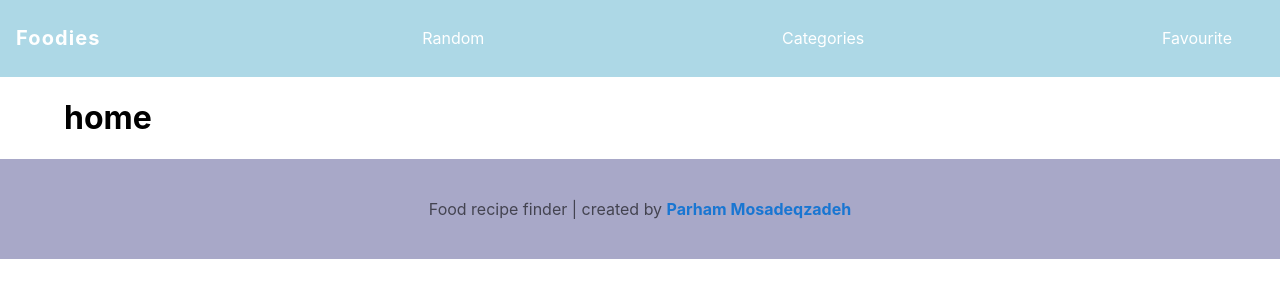
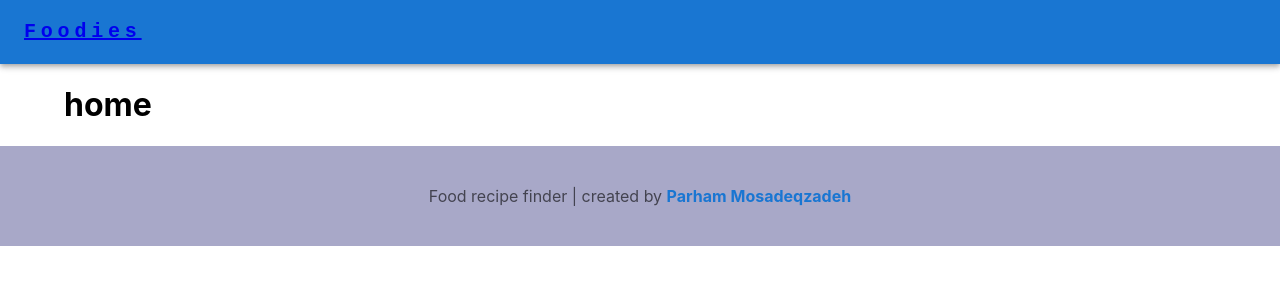
Before and after one commit to parham-mosadeq/foodies, a React (Create React App) app: page / in a window 1280 px wide. Shown: the top 300 px of the page. Built offline with nearby package versions, Linux system fonts and the light colour scheme.

Commit message:
header rebuild by mui

```diff
--- a/src/components/layout/Header.js
+++ b/src/components/layout/Header.js
@@ -1,127 +1,252 @@
-import React from 'react';
+import * as React from 'react';
+import AppBar from '@mui/material/AppBar';
+import Box from '@mui/material/Box';
+import Toolbar from '@mui/material/Toolbar';
+import IconButton from '@mui/material/IconButton';
+import Typography from '@mui/material/Typography';
+import Menu from '@mui/material/Menu';
+import MenuIcon from '@mui/icons-material/Menu';
+import Container from '@mui/material/Container';
+import MenuItem from '@mui/material/MenuItem';
+import { LocalPizza } from '@mui/icons-material';
 import { Link } from 'react-router-dom';
-import styled from 'styled-components';
 
-const MainHeader = styled.header`
-  width: 50vw;
-  height: 100vh;
-  background-color: lightblue;
-  margin: 0;
-  padding: 0;
-  position: absolute;
-  right: 0;
-  top: 0;
-  transition: transform 0.3s ease-in-out, opacity 0.2s linear;
-  ${(props) =>
-    props.mobileOpen
-      ? ' transform: translateX(0) '
-      : ' transform: translateX(-1000%);'}
-  transform: translateX(-1000%);
-  nav {
-    display: flex;
-    flex-direction: column;
+const pages = ['Favourite', 'Random'];
 
-    ul:first-child {
-      font-size: 20px;
-      font-weight: bold;
-      letter-spacing: 1.1px;
-      border-bottom: 1px solid silver;
-    }
+function ResponsiveAppBar() {
+  const [anchorElNav, setAnchorElNav] = React.useState(null);
 
-    ul {
-      padding: 0.4rem 1rem;
+  const handleOpenNavMenu = (event) => {
+    setAnchorElNav(event.currentTarget);
+  };
 
-      li {
-        list-style: none;
-        a {
-          text-decoration: none;
-          color: #fff;
-          width: inherit;
-          cursor: pointer;
-        }
-      }
-    }
-  }
+  const handleCloseNavMenu = () => {
+    setAnchorElNav(null);
+  };
 
-  @media (min-width: 700px) {
-    transform: translateX(0);
-
-    width: 100vw;
-    height: fit-content;
-    position: relative;
-    nav {
-      display: flex;
-      flex-direction: row;
-      justify-content: space-between;
-      align-items: center;
-
-      ul:first-child {
-        font-size: 20px;
-        font-weight: bold;
-        letter-spacing: 1.1px;
-        margin-right: 1.5rem;
-        border-bottom: none;
-      }
-      ul {
-        li {
-          text-transform: capitalize;
-          margin-right: 2rem;
-        }
-      }
-    }
-  }
-`;
-
-const MenuBtn = styled.button`
-  border: none;
-  background-color: red;
-  z-index: 10;
-  position: absolute;
-  right: 0;
-  top: 10px;
-  cursor: pointer;
-
-  @media (min-width: 700px) {
-    display: none;
-  }
-`;
-
-const Header = () => {
-  const [mobileOpen, setMobileOpen] = React.useState(false);
-
-  const handelMenu = () => {
-    setMobileOpen((prevState) => !prevState);
+  //* Global Link styles
+  const linkStyles = {
+    textDecoration: 'none',
+    color: '#a7a7a7',
   };
 
   return (
-    <>
-      <MenuBtn onClick={handelMenu}>{mobileOpen ? 'X' : 'O'}</MenuBtn>
-      <MainHeader mobileOpen={mobileOpen}>
-        <nav>
-          <ul>
-            <li>
-              <Link to='/'>Foodies</Link>
-            </li>
-          </ul>
-          <ul>
-            <li>
-              <Link to='/random'>Random</Link>
-            </li>
-          </ul>
-          <ul>
-            <li>
-              <Link to='/categories'>categories</Link>
-            </li>
-          </ul>
-          <ul>
-            <li>
-              <Link to='/favourite'>favourite</Link>
-            </li>
-          </ul>
-        </nav>
-      </MainHeader>
-    </>
+    <AppBar position='static'>
+      <Container maxWidth='xl'>
+        <Toolbar disableGutters>
+          <Typography
+            variant='h6'
+            noWrap
+            component='p'
+            href='/'
+            sx={{
+              mr: 2,
+              display: { xs: 'none', md: 'flex' },
+              fontFamily: 'monospace',
+              fontWeight: 700,
+              letterSpacing: '.3rem',
+              color: 'inherit',
+              textDecoration: 'none',
+            }}
+          >
+            <Link to='/'>Foodies</Link>
+          </Typography>
+          <Box sx={{ flexGrow: 1, display: { xs: 'flex', md: 'none' } }}>
+            <IconButton
+              size='large'
+              aria-label='account of current user'
+              aria-controls='menu-appbar'
+              aria-haspopup='true'
+              onClick={handleOpenNavMenu}
+              color='inherit'
+            >
+              <MenuIcon />
+            </IconButton>
+            <Menu
+              id='menu-appbar'
+              anchorEl={anchorElNav}
+              anchorOrigin={{
+                vertical: 'bottom',
+                horizontal: 'left',
+              }}
+              keepMounted
+              transformOrigin={{
+                vertical: 'top',
+                horizontal: 'left',
+              }}
+              open={Boolean(anchorElNav)}
+              onClose={handleCloseNavMenu}
+              sx={{
+                display: { xs: 'block', md: 'none' },
+              }}
+            >
+              {pages.map((page, idx) => (
+                <MenuItem key={page} onClick={handleCloseNavMenu}>
+                  <Typography textAlign='center' component='p' variant='p'>
+                    {page === pages[idx] && (
+                      <>
+                        <Link style={linkStyles} to={`/${page}`}>
+                          {page}
+                        </Link>
+                      </>
+                    )}
+                  </Typography>
+                </MenuItem>
+              ))}
+            </Menu>
+          </Box>
+          <LocalPizza sx={{ display: { xs: 'flex', md: 'none' }, mr: 1 }} />
+          <Typography
+            variant='h5'
+            noWrap
+            component='p'
+            href=''
+            sx={{
+              mr: 2,
+              display: { xs: 'flex', md: 'none' },
+              flexGrow: 1,
+              fontFamily: 'monospace',
+              fontWeight: 700,
+              letterSpacing: '.3rem',
+              color: 'inherit',
+              textDecoration: 'none',
+            }}
+          >
+            <Link to='/' style={linkStyles}>
+              Foodies
+            </Link>
+          </Typography>
+        </Toolbar>
+      </Container>
+    </AppBar>
   );
-};
+}
+export default ResponsiveAppBar;
 
-export default Header;
+// import React from 'react';
+// import { Link } from 'react-router-dom';
+// import styled from 'styled-components';
+
+// const MainHeader = styled.header`
+//   width: 50vw;
+//   height: 100vh;
+//   background-color: lightblue;
+//   margin: 0;
+//   padding: 0;
+//   position: absolute;
+//   right: 0;
+//   top: 0;
+//   transition: transform 0.3s ease-in-out, opacity 0.2s linear;
+//   ${(props) =>
+//     props.mobileOpen
+//       ? ' transform: translateX(0) '
+//       : ' transform: translateX(-1000%);'}
+//   transform: translateX(-1000%);
+//   nav {
+//     display: flex;
+//     flex-direction: column;
+
+//     ul:first-child {
+//       font-size: 20px;
+//       font-weight: bold;
+//       letter-spacing: 1.1px;
+//       border-bottom: 1px solid silver;
+//     }
+
+//     ul {
+//       padding: 0.4rem 1rem;
+
+//       li {
+//         list-style: none;
+//         a {
+//           text-decoration: none;
+//           color: #fff;
+//           width: inherit;
+//           cursor: pointer;
+//         }
+//       }
+//     }
+//   }
+
+//   @media (min-width: 700px) {
+//     transform: translateX(0);
+
+//     width: 100vw;
+//     height: fit-content;
+//     position: relative;
+//     nav {
+//       display: flex;
+//       flex-direction: row;
+//       justify-content: space-between;
+//       align-items: center;
+
+//       ul:first-child {
+//         font-size: 20px;
+//         font-weight: bold;
+//         letter-spacing: 1.1px;
+//         margin-right: 1.5rem;
+//         border-bottom: none;
+//       }
+//       ul {
+//         li {
+//           text-transform: capitalize;
+//           margin-right: 2rem;
+//         }
+//       }
+//     }
+//   }
+// `;
+
+// const MenuBtn = styled.button`
+//   border: none;
+//   background-color: red;
+//   z-index: 10;
+//   position: absolute;
+//   right: 0;
+//   top: 10px;
+//   cursor: pointer;
+
+//   @media (min-width: 700px) {
+//     display: none;
+//   }
+// `;
+
+// const Header = () => {
+//   const [mobileOpen, setMobileOpen] = React.useState(false);
+
+//   const handelMenu = () => {
+//     setMobileOpen((prevState) => !prevState);
+//   };
+
+//   return (
+//     <>
+//       <MenuBtn onClick={handelMenu}>{mobileOpen ? 'X' : 'O'}</MenuBtn>
+//       <MainHeader mobileOpen={mobileOpen}>
+//         <nav>
+//           <ul>
+//             <li>
+//               <Link to='/'>Foodies</Link>
+//             </li>
+//           </ul>
+//           <ul>
+//             <li>
+//               <Link to='/random'>Random</Link>
+//             </li>
+//           </ul>
+//           <ul>
+//             <li>
+//               <Link to='/categories'>categories</Link>
+//             </li>
+//           </ul>
+//           <ul>
+//             <li>
+//               <Link to='/favourite'>favourite</Link>
+//             </li>
+//           </ul>
+//         </nav>
+//       </MainHeader>
+//     </>
+//   );
+// };
+
+// export default Header;
```
Also changed, not shown: src/components/layout/Footer.js (line endings or trailing spaces).
